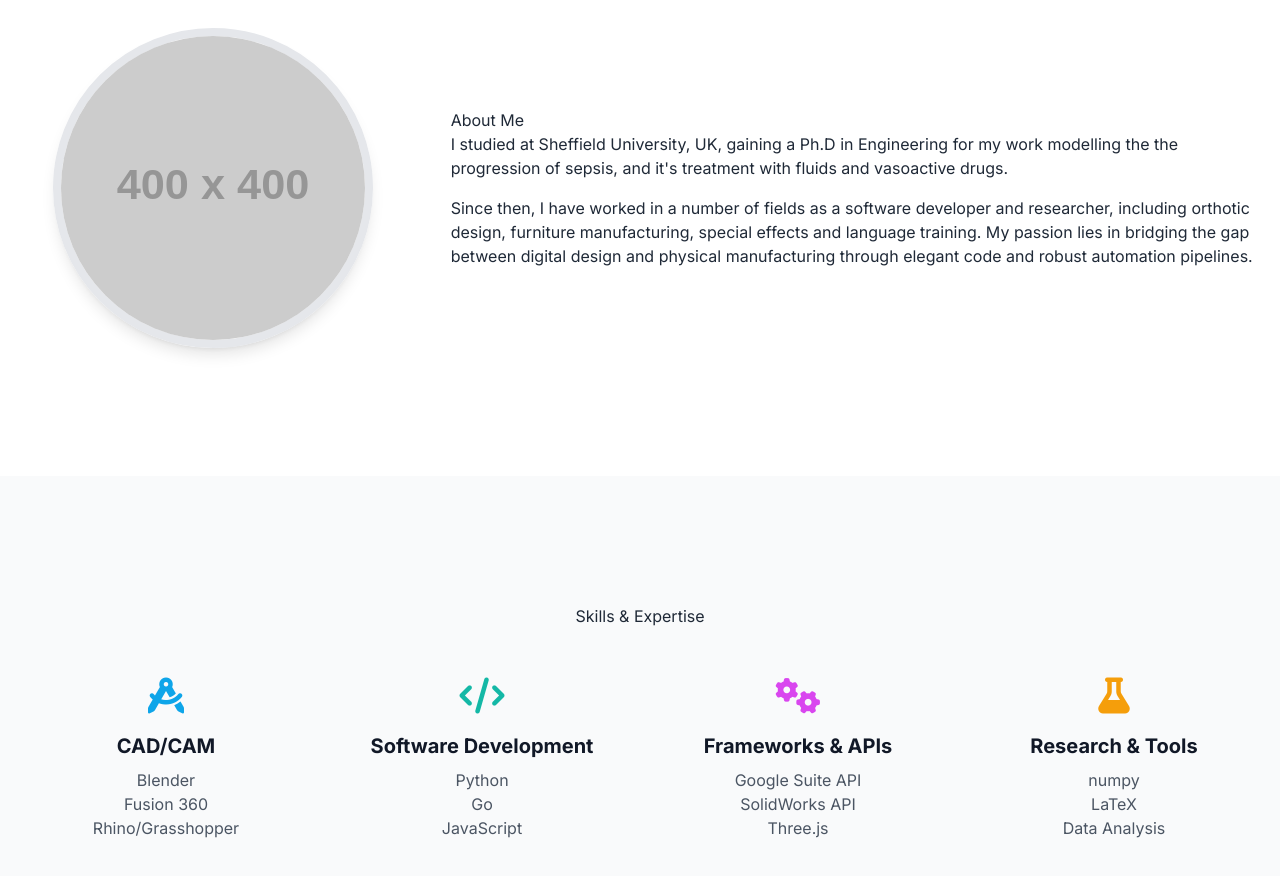
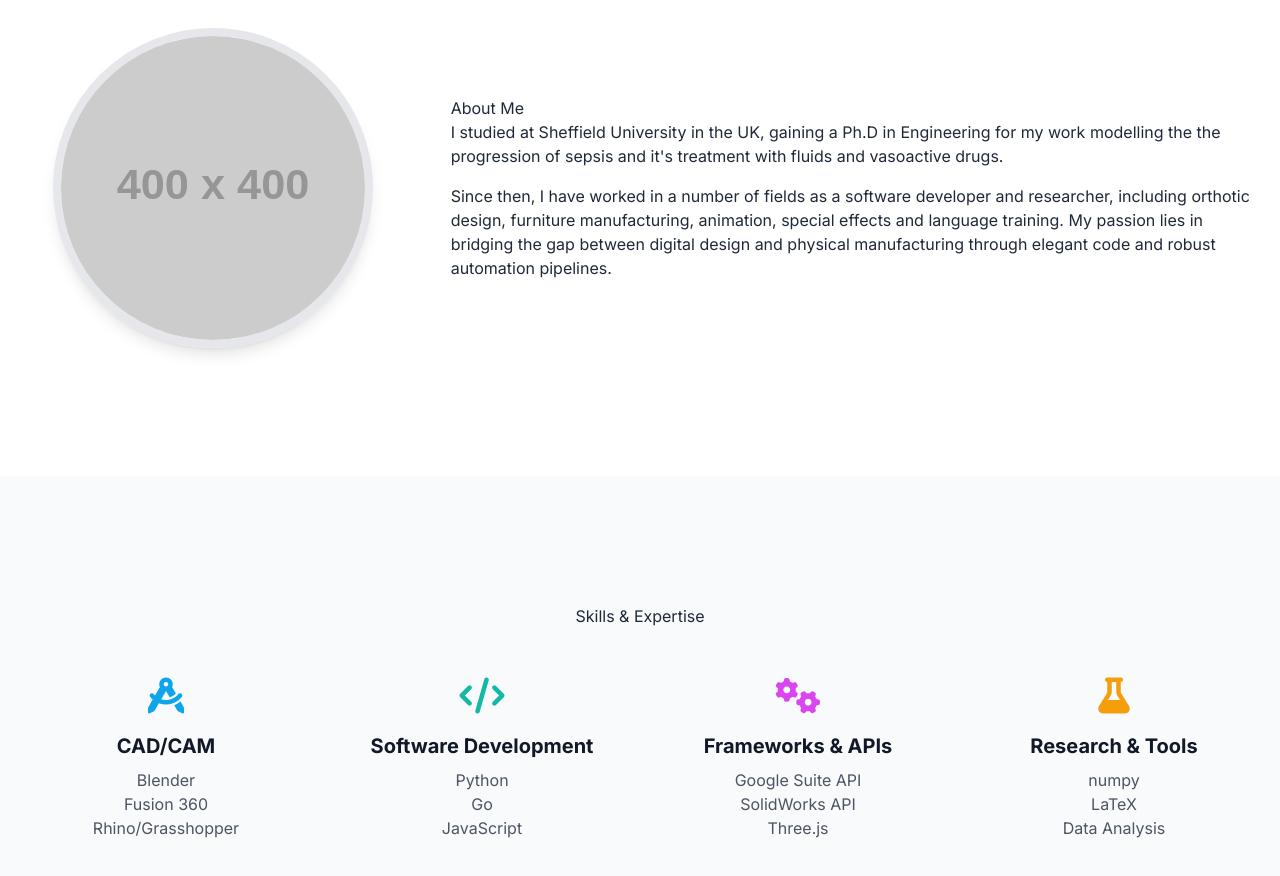
Before and after one commit to femik/femik.github.io, a plain HTML site: page index.html in a window 1280 px wide. Shown: the part 900-1776 px from the top of the page. Drawn offline with nearby package versions, Linux system fonts and the light colour scheme; some packages are replaced by stand-ins of ours; placeholder pictures from the web are drawn by us; a script that the page names is missing.

Commit message:
Update index.html

```diff
--- a/index.html
+++ b/index.html
@@ -95,10 +95,10 @@
                     <div class="md:col-span-2 text-center md:text-left">
                         <h2 class="section-title">About Me</h2>
                         <p class="section-paragraph">
-                            I studied at Sheffield University, UK, gaining a Ph.D in Engineering for my work modelling the the progression of sepsis, and it's treatment with fluids and vasoactive drugs.
+                            I studied at Sheffield University in the UK, gaining a Ph.D in Engineering for my work modelling the the progression of sepsis and it's treatment with fluids and vasoactive drugs.
                         </p>
                         <p class="section-paragraph mt-4">
-                            Since then, I have worked in a number of fields as a software developer and researcher, including orthotic design, furniture manufacturing, special effects and language training. My passion lies in bridging the gap between digital design and physical manufacturing through elegant code and robust automation pipelines.
+                            Since then, I have worked in a number of fields as a software developer and researcher, including orthotic design, furniture manufacturing, animation, special effects and language training. My passion lies in bridging the gap between digital design and physical manufacturing through elegant code and robust automation pipelines.
                         </p>
                     </div>
                 </div>
@@ -174,7 +174,7 @@
                     </div>
                     <!-- Project 2 -->
                     <div class="project-card"
-                         data-title="Robotic Arm Simulation"
+                         data-title="Orthotic Design Automation"
                          data-description="Led a team of engineers, automating the process of making a custom 3D orthotic device. Built prototypes and deployed tools that reduced the time to manufacture by 80%"
                          data-media-type="youtube"
                          data-media-src="https://www.youtube.com/embed/mtHcbkCJ39o">
@@ -192,7 +192,7 @@
                     <!-- Project 3 -->
                     <div class="project-card"
                          data-title="CNC Path Optimizer"
-                         data-description="A web-based tool developed with JavaScript and Three.js that visualizes and optimizes G-code paths for 3-axis CNC machines. It reduces air-time,  machining duration and the probability of machining defects by reordering paths and applying smoothing algorithms, resulting in faster production and better surface finishes."
+                         data-description="A web-based tool developed with JavaScript and Three.js that visualizes and optimizes G-code paths for 3-axis CNC machines. It reduces air-time, machining duration and the probability of machining defects by reordering paths and applying smoothing algorithms, resulting in faster production and better surface finishes."
                          data-media-type="video"
                          data-media-src="https://www.w3schools.com/html/mov_bbb.mp4">
                         <img src="https://placehold.co/800x600/A78BFA/FFFFFF?text=Project+3" alt="CNC Path Optimizer" class="w-full h-48 object-cover rounded-t-lg">
```
